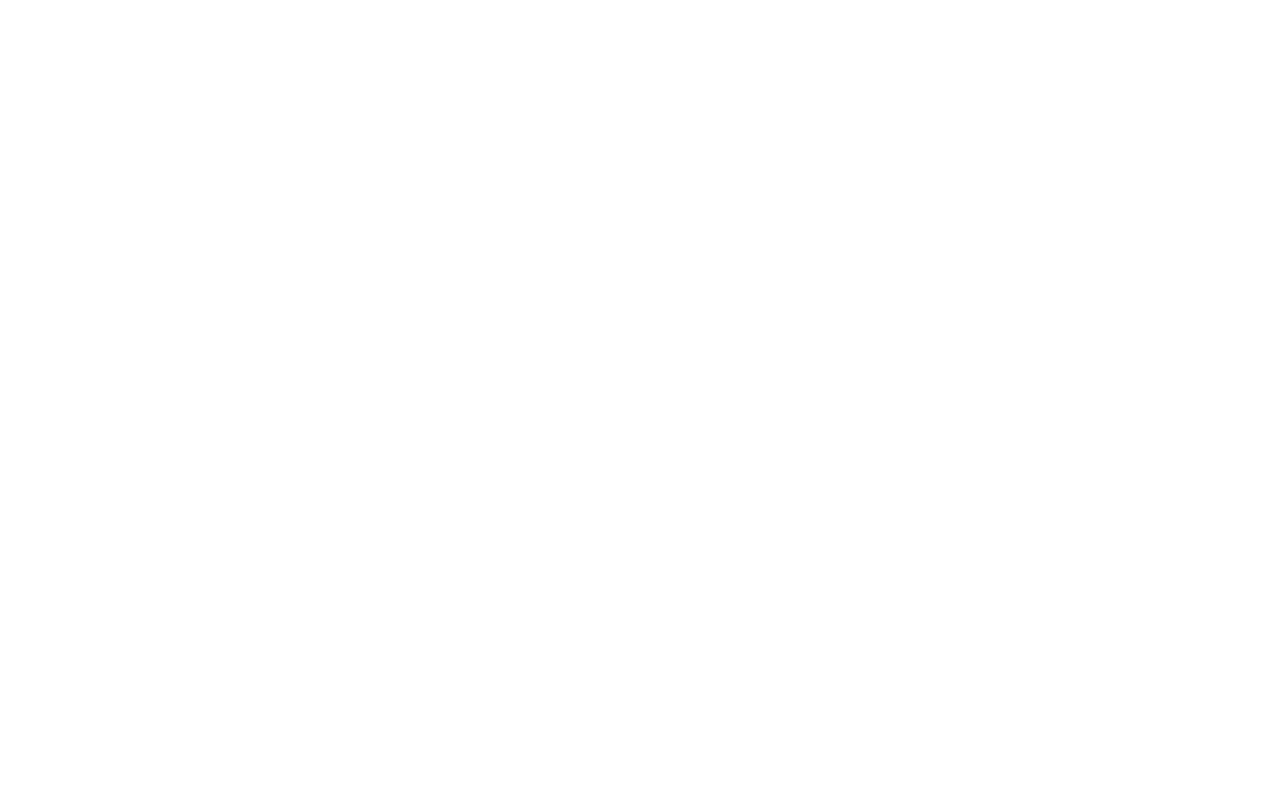
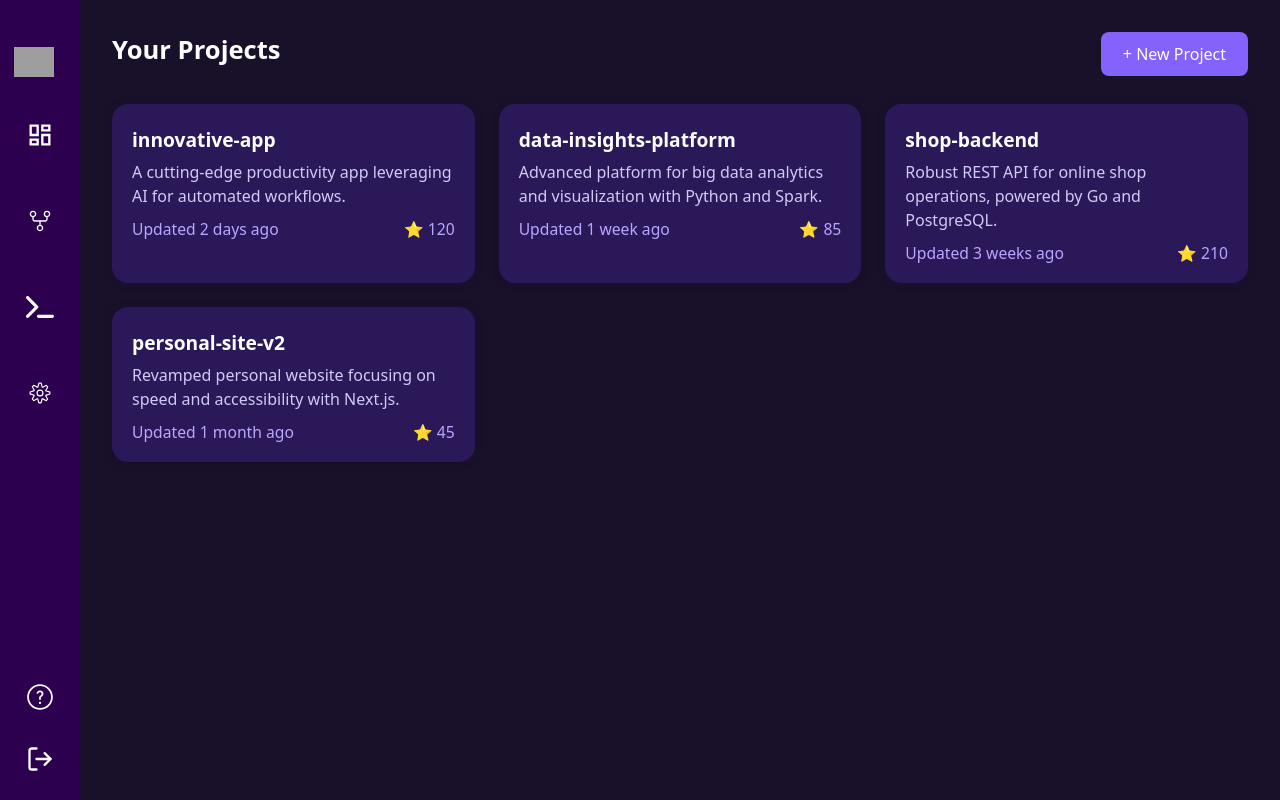
Before and after one commit to MuskanJain3130/Swift_Deploy, a React (Create React App) app in the folder frontend/: page /projects in a window 1280 px wide. Before the commit this address had no page. Built offline with nearby package versions, Linux system fonts and the light colour scheme; grey boxes are pictures that could not be loaded.

Commit message:
layout and projects added

```diff
--- a/frontend/src/App.jsx
+++ b/frontend/src/App.jsx
@@ -7,6 +7,7 @@
 import Footer from './Components/Footer';
 import Header from './Components/Header';
 import Landing from './Pages/Landing';
+import Projects from './Pages/Projects';
 
 
 function App() {
@@ -20,6 +21,8 @@
           <Route path="/header" element={<Header />} />
           <Route path="/landing" element={<Landing />} />
           <Route path="/logs" element={<Logs />} />
+          <Route path="/projects" element={<Projects />} />
+
         </Routes>
       </Router>
     </div>
--- /dev/null
+++ b/frontend/src/Pages/Projects.jsx
@@ -0,0 +1,61 @@
+import React from "react";
+import "../css/Projects.css";
+import { NavigationBar } from "../Components/NavigationBar"; // Import the NavBar
+
+const projects = [
+  {
+    name: "innovative-app",
+    description: "A cutting-edge productivity app leveraging AI for automated workflows.",
+    updated: "Updated 2 days ago",
+    stars: 120,
+  },
+  {
+    name: "data-insights-platform",
+    description: "Advanced platform for big data analytics and visualization with Python and Spark.",
+    updated: "Updated 1 week ago",
+    stars: 85,
+  },
+  {
+    name: "shop-backend",
+    description: "Robust REST API for online shop operations, powered by Go and PostgreSQL.",
+    updated: "Updated 3 weeks ago",
+    stars: 210,
+  },
+  {
+    name: "personal-site-v2",
+    description: "Revamped personal website focusing on speed and accessibility with Next.js.",
+    updated: "Updated 1 month ago",
+    stars: 45,
+  },
+];
+
+function Projects() {
+  return (
+    <div className="projects-page">
+      {/* Left Sidebar */}
+      <NavigationBar />
+
+      {/* Main Content */}
+      <div className="projects-main">
+        <div className="header-row">
+          <h2>Your Projects</h2>
+          <button className="new-project-btn">+ New Project</button>
+        </div>
+
+        <div className="projects-grid">
+          {projects.map((proj, idx) => (
+            <div className="project-card" key={idx}>
+              <div className="project-title">{proj.name}</div>
+              <div className="project-desc">{proj.description}</div>
+              <div className="project-info-row">
+                <span className="project-updated">{proj.updated}</span>
+                <span className="project-stars">⭐ {proj.stars}</span>
+              </div>
+            </div>
+          ))}
+        </div>
+      </div>
+    </div>
+  );
+}
+export default Projects;
--- /dev/null
+++ b/frontend/src/css/Projects.css
@@ -0,0 +1,94 @@
+:root {
+  /* Global variables for consistency */
+  --content-padding: 2rem; /* 32px equivalent */
+}
+
+/* Make page content sit beside the fixed nav */
+.projects-page {
+  display: flex;
+  min-height: 100vh;
+  background: #19102a;
+}
+
+/* Main content area */
+.projects-main {
+  flex: 1;
+  margin-left: var(--sidebar-width); /* Start after navbar */
+  padding: var(--content-padding);
+  color: #fff;
+  display: flex;
+  flex-direction: column;
+}
+
+/* Heading row */
+.header-row {
+  display: flex;
+  justify-content: space-between;
+  align-items: center;
+  margin-bottom: 1.75rem; /* ~28px */
+}
+
+.header-row h2 {
+  font-size: 1.6rem;
+  font-weight: 600;
+}
+
+/* New Project button */
+.new-project-btn {
+  background: #8462fc;
+  color: #fff;
+  border: none;
+  border-radius: 0.5rem; /* 8px */
+  padding: 0.625rem 1.375rem; /* 10px 22px */
+  font-size: 1rem;
+  cursor: pointer;
+  transition: background 0.2s;
+}
+.new-project-btn:hover {
+  background: #6a4bd6;
+}
+
+/* Grid layout for project cards */
+.projects-grid {
+  display: grid;
+  grid-template-columns: repeat(auto-fit, minmax(20rem, 1fr)); /* ~320px */
+  gap: 1.5rem; /* 24px */
+}
+
+/* Individual project card */
+.project-card {
+  background: #2b1858;
+  border-radius: 1rem; /* 16px */
+  box-shadow: 0 0 0.5rem #1b073b30;
+  padding: 1.375rem 1.25rem 1.125rem 1.25rem; /* 22px, 20px, 18px  */
+  display: flex;
+  flex-direction: column;
+}
+
+.project-title {
+  font-size: 1.2rem;
+  font-weight: 600;
+  margin-bottom: 0.3rem; /* ~5px */
+}
+
+.project-desc {
+  color: #d1caf6;
+  font-size: 1rem;
+  margin-bottom: 0.625rem; /* 10px */
+}
+
+/* Footer row inside card */
+.project-info-row {
+  display: flex;
+  justify-content: space-between;
+  align-items: center;
+  color: #bba6ff;
+  font-size: 0.98rem;
+}
+
+/* Responsive adjustments */
+@media (max-width: 50rem) { /* 800px */
+  .projects-grid {
+    grid-template-columns: repeat(auto-fit, minmax(16rem, 1fr)); /* ~256px */
+  }
+}
```
Also changed, not shown: frontend/src/Components/Layout.jsx (added, +19 -0 lines), frontend/src/App.css (line endings or trailing spaces), frontend/src/Pages/Deployments.jsx (added).
